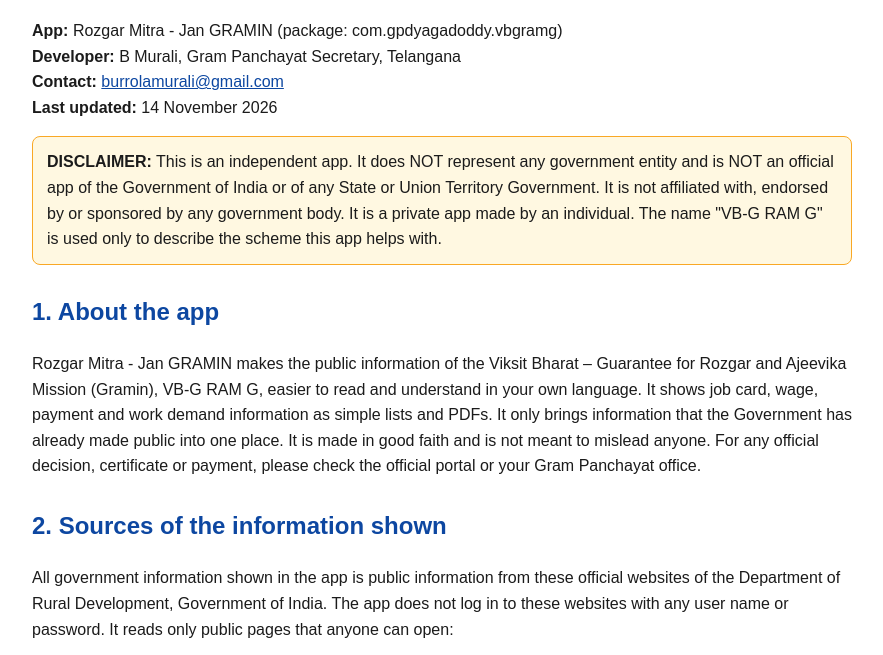
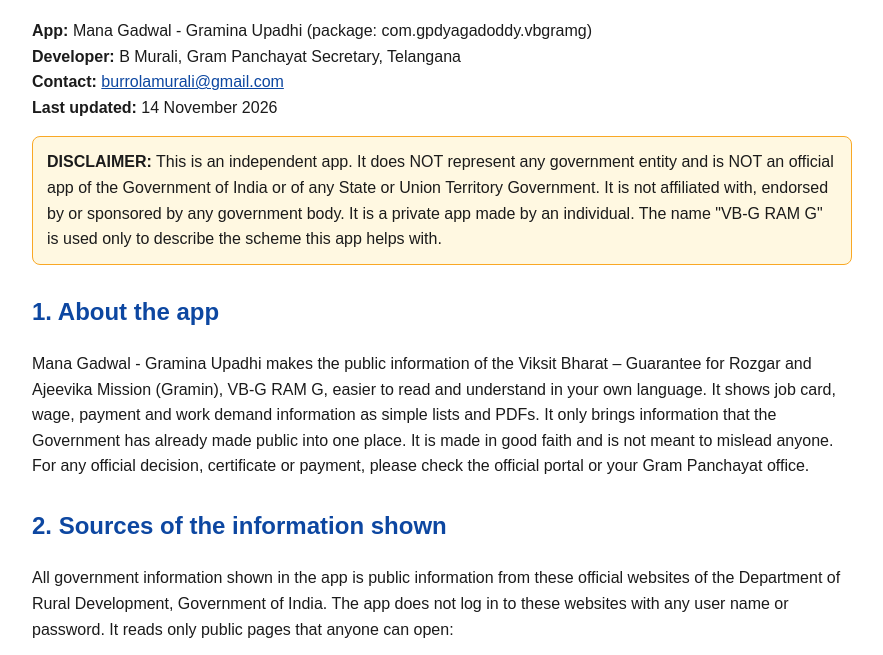
Before and after one commit to burrolamurali-cmd/Vbgramg, a plain HTML site: page index.html in a window 1280 px wide. Shown: the part 96-751 px from the top of the page, without its empty margins (198-1081 px from the left). Drawn offline with Linux system fonts and the light colour scheme.

Commit message:
Update app name in Privacy Policy section

```diff
--- a/index.html
+++ b/index.html
@@ -1,12 +1,12 @@
 <!doctype html>
 <html lang="en"><head><meta charset="utf-8"><meta name="viewport" content="width=device-width,initial-scale=1">
-<title>Privacy Policy – Rozgar Mitra - Jan GRAMIN</title>
+<title>Privacy Policy – Mana Gadwal - Gramina Upadhi</title>
 <style>body{font-family:Arial,Helvetica,sans-serif;max-width:820px;margin:0 auto;padding:20px 16px;line-height:1.6;color:#1b1b1b}
 h1{color:#1B5E20}h2{color:#0D47A1;margin-top:28px}.box{background:#FFF8E1;border:1px solid #F9A825;padding:12px 14px;border-radius:8px}
 a{color:#0D47A1;word-break:break-all}li{margin:4px 0}</style></head><body>
 
 <h1>Privacy Policy</h1>
-<p><b>App:</b> Rozgar Mitra - Jan GRAMIN (package: com.gpdyagadoddy.vbgramg)<br>
+<p><b>App:</b> Mana Gadwal - Gramina Upadhi (package: com.gpdyagadoddy.vbgramg)<br>
 <b>Developer:</b> B Murali, Gram Panchayat Secretary, Telangana<br>
 <b>Contact:</b> <a href="mailto:burrolamurali@gmail.com">burrolamurali@gmail.com</a><br>
 <b>Last updated:</b> 14 November 2026</p>
@@ -14,7 +14,7 @@ a{color:#0D47A1;word-break:break-all}li{margin:4px 0}</style></head><body>
 <div class="box"><b>DISCLAIMER:</b> This is an independent app. It does NOT represent any government entity and is NOT an official app of the Government of India or of any State or Union Territory Government. It is not affiliated with, endorsed by or sponsored by any government body. It is a private app made by an individual. The name "VB-G RAM G" is used only to describe the scheme this app helps with.</div>
 
 <h2>1. About the app</h2>
-<p>Rozgar Mitra - Jan GRAMIN makes the public information of the Viksit Bharat – Guarantee for Rozgar and Ajeevika Mission (Gramin), VB-G RAM G, easier to read and understand in your own language. It shows job card, wage, payment and work demand information as simple lists and PDFs. It only brings information that the Government has already made public into one place. It is made in good faith and is not meant to mislead anyone. For any official decision, certificate or payment, please check the official portal or your Gram Panchayat office.</p>
+<p>Mana Gadwal - Gramina Upadhi makes the public information of the Viksit Bharat – Guarantee for Rozgar and Ajeevika Mission (Gramin), VB-G RAM G, easier to read and understand in your own language. It shows job card, wage, payment and work demand information as simple lists and PDFs. It only brings information that the Government has already made public into one place. It is made in good faith and is not meant to mislead anyone. For any official decision, certificate or payment, please check the official portal or your Gram Panchayat office.</p>
 
 <h2>2. Sources of the information shown</h2>
 <p>All government information shown in the app is public information from these official websites of the Department of Rural Development, Government of India. The app does not log in to these websites with any user name or password. It reads only public pages that anyone can open:</p>
```
